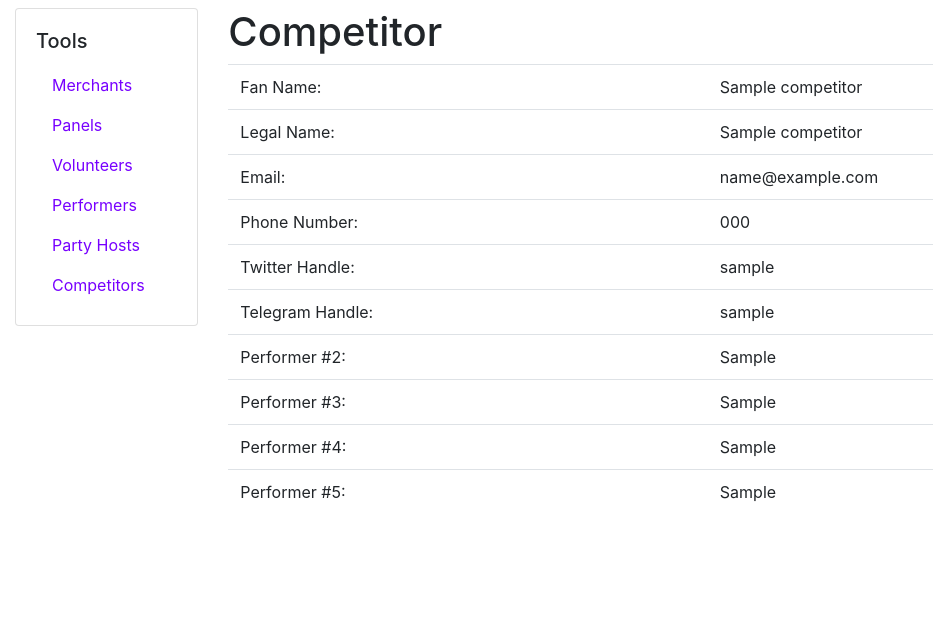
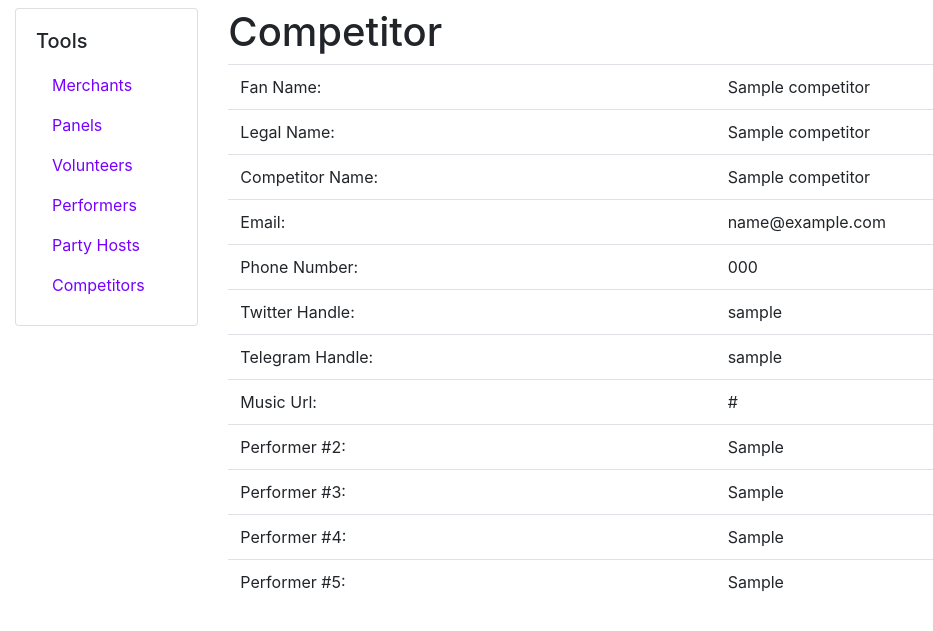
Before and after one commit to pacanthro/paw_apply, a Django app: page /console/competitors/1 in a window 1280 px wide. Shown: the part 72-703 px from the top of the page, without its empty margins (0-933 px from the left). Run offline with Django 3.2, Linux system fonts and the light colour scheme; a user stored in the database is signed in; tables that the repository leaves empty hold one stand-in row (values such as "Sample post"); some libraries are stand-ins or nearby versions.

Commit message:
Competitor Console Update
Update Competitor console page to use the fields ‘Competitor Name’ and ‘Music Url’

```diff
--- a/console/templates/console-competitor-detail.html
+++ b/console/templates/console-competitor-detail.html
@@ -14,6 +14,10 @@
     <td>{{competitor.legal_name}}</td>
   </tr>
   <tr>
+    <td>Competitor Name:</td>
+    <td>{{competitor.competitor_name}}</td>
+  </tr>
+  <tr>
     <td>Email:</td>
     <td>{{competitor.email}}</td>
   </tr>
@@ -28,6 +32,10 @@
   <tr>
     <td>Telegram Handle:</td>
     <td>{{competitor.telegram_handle}}</td>
+  </tr>
+  <tr>
+    <td>Music Url:</td>
+    <td>{{competitor.music_url}}</td>
   </tr>
   {% if competitor.is_group %}
   <tr>
```
